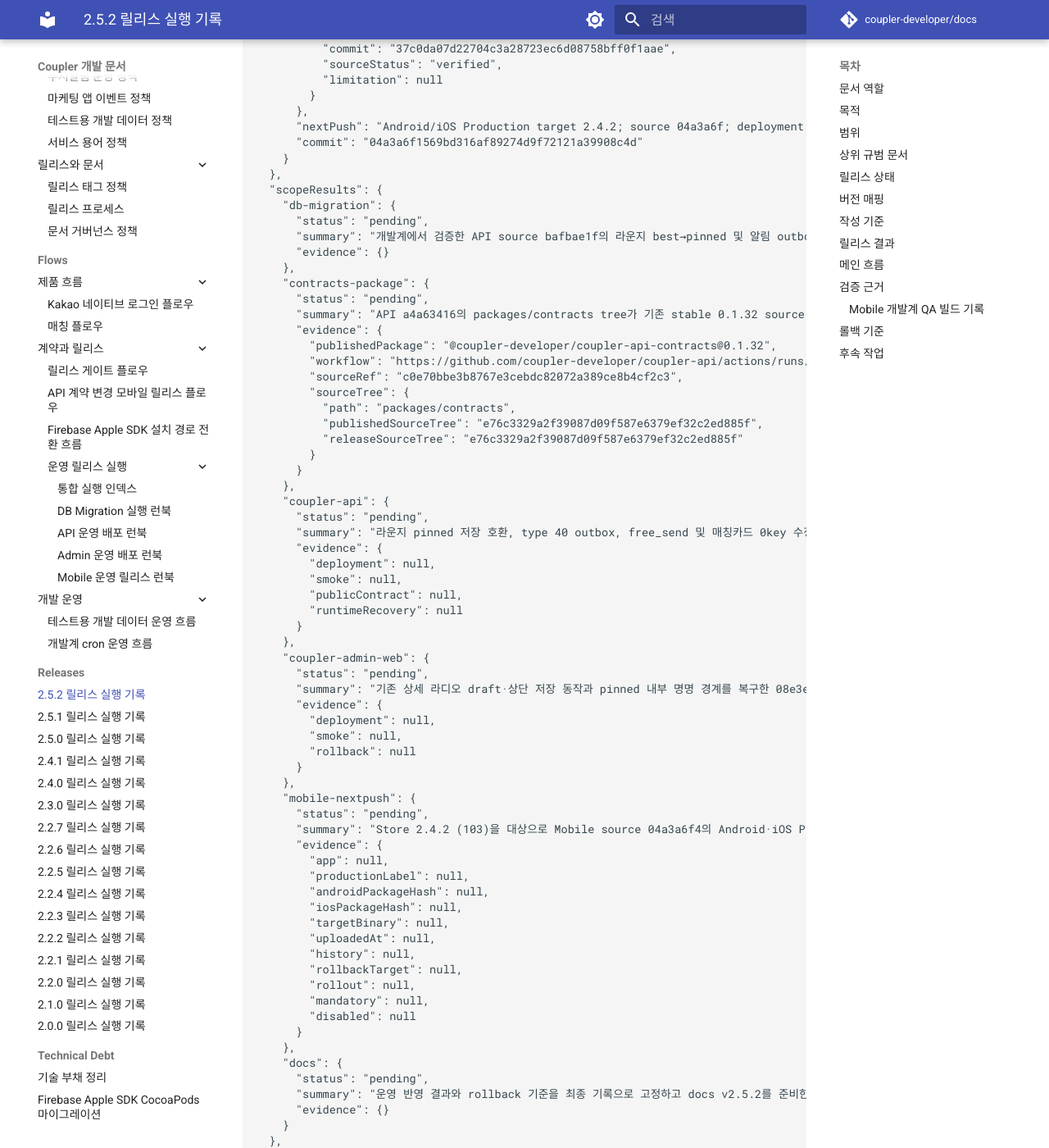
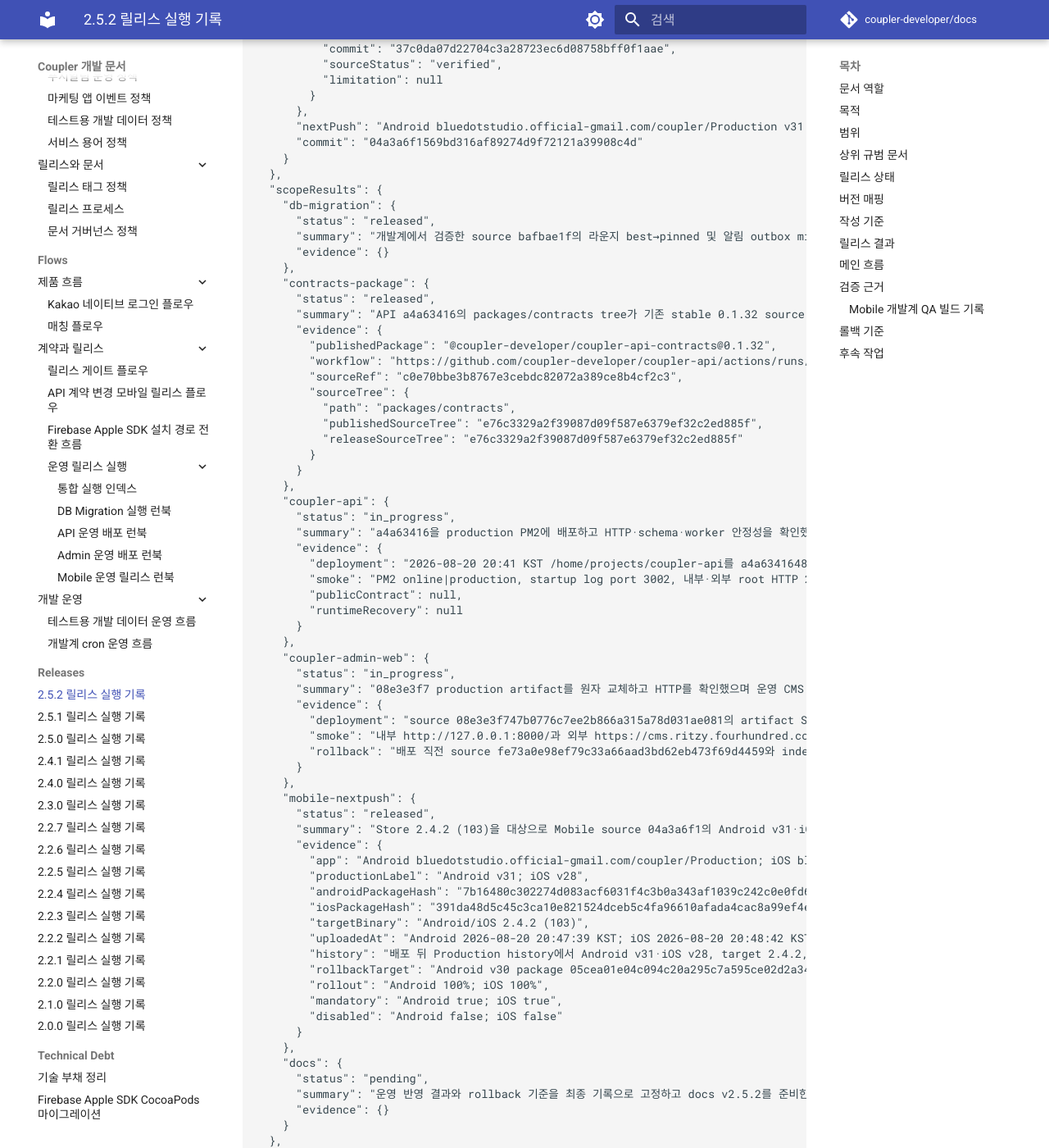
Before and after one commit to coupler-developer/docs, an MkDocs documentation site: the page built from content/releases/v2.5.2.md, in a window 1280 px wide and 1400 px high, scrolled down 863 px. Shown: the whole window at 82% size. Built offline with MkDocs 1.6.1 and Material for MkDocs 9.7.7, drawn with Linux system fonts in a browser that asks for light colours; comment, search, counter and statistics services are not loaded; some of the changed text lies outside the part shown.

Commit message:
docs: v2.5.2 운영 반영 결과 기록

```diff
--- a/content/releases/v2.5.2.md
+++ b/content/releases/v2.5.2.md
@@ -4,7 +4,7 @@
 {
   "schema": "release-metadata/v3",
   "version": "v2.5.2",
-  "status": "pending",
+  "status": "in_progress",
   "releaseScopes": [
     "db-migration",
     "contracts-package",
@@ -20,11 +20,11 @@
       "commit": null
     },
     "coupler-api": {
-      "tag": null,
+      "tag": "v2.5.2",
       "commit": "a4a6341648c929a8dc5c97a3ca24816eecb117b5"
     },
     "coupler-admin-web": {
-      "tag": null,
+      "tag": "v2.5.2",
       "commit": "08e3e3f747b0776c7ee2b866a315a78d031ae081"
     },
     "coupler-mobile-app": {
@@ -44,19 +44,19 @@
           "limitation": null
         }
       },
-      "nextPush": "Android/iOS Production target 2.4.2; source 04a3a6f; deployment pending",
+      "nextPush": "Android bluedotstudio.official-gmail.com/coupler/Production v31 target 2.4.2; iOS bluedotstudio.official-gmail.com/coupler-ios/Production v28 target 2.4.2",
       "commit": "04a3a6f1569bd316af89274d9f72121a39908c4d"
     }
   },
   "scopeResults": {
     "db-migration": {
-      "status": "pending",
-      "summary": "개발계에서 검증한 API source bafbae1f의 라운지 best→pinned 및 알림 outbox migration 2건을 동일 source로 운영계에 적용한다.",
+      "status": "released",
+      "summary": "개발계에서 검증한 source bafbae1f의 라운지 best→pinned 및 알림 outbox migration 2건을 운영계에 적용하고 ledger 90건·pending 0을 확인했다.",
       "evidence": {}
     },
     "contracts-package": {
-      "status": "pending",
-      "summary": "API a4a63416의 packages/contracts tree가 기존 stable 0.1.32 source tree와 동일함을 확인하고 재발행 없이 재사용한다.",
+      "status": "released",
+      "summary": "API a4a63416의 packages/contracts tree가 기존 stable 0.1.32 source tree와 동일함을 확인하고 재발행 없이 재사용했다.",
       "evidence": {
         "publishedPackage": "@coupler-developer/coupler-api-contracts@0.1.32",
         "workflow": "https://github.com/coupler-developer/coupler-api/actions/runs/31771588474",
@@ -69,39 +69,39 @@
       }
     },
     "coupler-api": {
-      "status": "pending",
-      "summary": "라운지 pinned 저장 호환, type 40 outbox, free_send 및 매칭카드 0key 수정이 포함된 a4a63416을 운영 배포한다.",
+      "status": "in_progress",
+      "summary": "a4a63416을 production PM2에 배포하고 HTTP·schema·worker 안정성을 확인했으며 운영 CMS 쓰기 smoke 확인을 대기한다.",
       "evidence": {
-        "deployment": null,
-        "smoke": null,
+        "deployment": "2026-08-20 20:41 KST /home/projects/coupler-api를 a4a6341648c929a8dc5c97a3ca24816eecb117b5로 fast-forward하고 frozen install·production PM2 startOrReload·save를 완료했으며 annotated v2.5.2 peeled target이 같은 commit이다.",
+        "smoke": "PM2 online|production, startup log port 3002, 내부·외부 root HTTP 200, migration ledger 90건·pending 0, pinned column·outbox table 존재와 35초 worker 주기 동안 error log 무증가를 확인했다. 운영 CMS 실제 저장 쓰기는 사용자 확인 대기다.",
         "publicContract": null,
         "runtimeRecovery": null
       }
     },
     "coupler-admin-web": {
-      "status": "pending",
-      "summary": "기존 상세 라디오 draft·상단 저장 동작과 pinned 내부 명명 경계를 복구한 08e3e3f7 production artifact를 배포한다.",
+      "status": "in_progress",
+      "summary": "08e3e3f7 production artifact를 원자 교체하고 HTTP를 확인했으며 운영 CMS 실제 저장 쓰기 smoke를 대기한다.",
       "evidence": {
-        "deployment": null,
-        "smoke": null,
-        "rollback": null
+        "deployment": "source 08e3e3f747b0776c7ee2b866a315a78d031ae081의 artifact SHA-256 402b030d43b68715170d98e802edc98aa8913a0bced32b6853e85e1be17b1efe와 index SHA-256 45efcf4e9f47918bc40211108653b03c313688747a6979157b5346f1a6217a26을 검증하고 live index를 원자 교체했으며 annotated v2.5.2 peeled target이 같은 commit이다.",
+        "smoke": "내부 http://127.0.0.1:8000/과 외부 https://cms.ritzy.fourhundred.co.kr/ HTTP 200 및 새 live index SHA를 확인했다. 브라우저 사용 금지에 따라 운영 CMS 실제 저장 쓰기는 사용자 확인 대기다.",
+        "rollback": "배포 직전 source fe73a0e98ef79c33a66aad3bd62eb473f69d4459와 index SHA-256 aea5978c5aeda534e223be211b252a94f286cadf4b2e5f60e14e59e5d630791f를 /var/www/coupler-admin-web-backup-20260820T114300Z에 metadata와 함께 봉인했다."
       }
     },
     "mobile-nextpush": {
-      "status": "pending",
-      "summary": "Store 2.4.2 (103)을 대상으로 Mobile source 04a3a6f4의 Android·iOS Production NextPush를 배포한다.",
+      "status": "released",
+      "summary": "Store 2.4.2 (103)을 대상으로 Mobile source 04a3a6f1의 Android v31·iOS v28 Production NextPush를 배포하고 history를 확인했다.",
       "evidence": {
-        "app": null,
-        "productionLabel": null,
-        "androidPackageHash": null,
-        "iosPackageHash": null,
-        "targetBinary": null,
-        "uploadedAt": null,
-        "history": null,
-        "rollbackTarget": null,
-        "rollout": null,
-        "mandatory": null,
-        "disabled": null
+        "app": "Android bluedotstudio.official-gmail.com/coupler/Production; iOS bluedotstudio.official-gmail.com/coupler-ios/Production",
+        "productionLabel": "Android v31; iOS v28",
+        "androidPackageHash": "7b16480c302274d083acf6031f4c3b0a343af1039c242c0e0fd6b52935ecffb6",
+        "iosPackageHash": "391da48d5c45c3ca10e821524dceb5c4fa96610afada4cac8a99ef4e6fbb8e71",
+        "targetBinary": "Android/iOS 2.4.2 (103)",
+        "uploadedAt": "Android 2026-08-20 20:47:39 KST; iOS 2026-08-20 20:48:42 KST",
+        "history": "배포 뒤 Production history에서 Android v31·iOS v28, target 2.4.2, mandatory true, disabled false, rollout 100%와 각 package SHA-256을 확인했다.",
+        "rollbackTarget": "Android v30 package 05cea01e04c094c20a295c7a595ce02d2a3410609f70959e0a178d56d4652107; iOS v27 package 8df2476c695d3616dad60d5848e801b08a9bb74329a4659edb904f1fb494921f",
+        "rollout": "Android 100%; iOS 100%",
+        "mandatory": "Android true; iOS true",
+        "disabled": "Android false; iOS false"
       }
     },
     "docs": {
@@ -140,16 +140,16 @@
 ## 릴리스 상태
 
 - 목표 버전: `v2.5.2`
-- 전체 상태: `pending`
-- 완료 범위:
-- 대기 범위: 릴리스 기록 PR Gate, 운영 DB·API·Admin 배포, smoke, Android·iOS NextPush, 최종 기록·태그
+- 전체 상태: `in_progress`
+- 완료 범위: 운영 DB migration, contracts tree 검증, API·Admin 운영 반영과 HTTP postcheck, Android·iOS NextPush
+- 대기 범위: 운영 CMS 고정글 저장 쓰기 smoke, API·Admin terminal evidence, docs 최종 기록·태그
 
 ## 버전 매핑
 
 - `docs`: 기록 버전 `v2.5.2`, 태그 `v2.5.2`, 커밋은 최종 기록 병합 뒤 확정
-- `coupler-api`: 태그 `N/A`, 커밋 `a4a6341648c929a8dc5c97a3ca24816eecb117b5`
-- `coupler-admin-web`: 태그 `N/A`, 커밋 `08e3e3f747b0776c7ee2b866a315a78d031ae081`
-- `coupler-mobile-app`: Android Store `2.4.2 (103)`, Android 릴리스 태그 `v2.4.2`, Android 커밋 `37c0da07d22704c3a28723ec6d08758bff0f1aae`, Android source `verified`, iOS Store `2.4.2 (103)`, iOS 릴리스 태그 `v2.4.2`, iOS 커밋 `37c0da07d22704c3a28723ec6d08758bff0f1aae`, iOS source `verified`, NextPush `Android/iOS Production target 2.4.2; source 04a3a6f; deployment pending`, NextPush 커밋 `04a3a6f1569bd316af89274d9f72121a39908c4d`
+- `coupler-api`: 태그 `v2.5.2`, 커밋 `a4a6341648c929a8dc5c97a3ca24816eecb117b5`
+- `coupler-admin-web`: 태그 `v2.5.2`, 커밋 `08e3e3f747b0776c7ee2b866a315a78d031ae081`
+- `coupler-mobile-app`: Android Store `2.4.2 (103)`, Android 릴리스 태그 `v2.4.2`, Android 커밋 `37c0da07d22704c3a28723ec6d08758bff0f1aae`, Android source `verified`, iOS Store `2.4.2 (103)`, iOS 릴리스 태그 `v2.4.2`, iOS 커밋 `37c0da07d22704c3a28723ec6d08758bff0f1aae`, iOS source `verified`, NextPush `Android bluedotstudio.official-gmail.com/coupler/Production v31 target 2.4.2; iOS bluedotstudio.official-gmail.com/coupler-ios/Production v28 target 2.4.2`, NextPush 커밋 `04a3a6f1569bd316af89274d9f72121a39908c4d`
 - Store 제출 마커 태그와 증빙 이관/삭제: `N/A` - Mobile Store 미포함
 
 ## 작성 기준
@@ -177,7 +177,7 @@
 
 ## 릴리스 결과
 
-- 현재 결과: `pending` - planned PR head의 필수 CI를 통과했고, 같은 exact source로 운영 preflight와 실행을 대기한다.
+- 현재 결과: `in_progress` - DB·API·Admin·Android/iOS NextPush 운영 반영은 완료됐으며 사용자 수행 운영 CMS 저장 쓰기 smoke와 최종 기록 마감만 남았다.
 
 ## 메인 흐름
 
@@ -189,10 +189,10 @@
 
 ## 검증 근거
 
-- Preflight 명령·결과: `pending` 전환 PR head의 필수 CI 뒤 실행
-- Scope별 Gate·smoke·artifact: API·Admin·Mobile 최종 후보 표준 검증 및 독립 cold review P0-P2 0건; 운영 증빙은 실행 뒤 기록
+- Preflight 명령·결과: pending PR head `c78cef52a56bd1763a1fe45d4c7c212167e16fbc`에서 `Result: PASS`
+- Scope별 Gate·smoke·artifact: API `a4a63416` PM2·HTTP·schema·worker 안정성, Admin artifact/index SHA와 HTTP, Mobile Android v31·iOS v28 history 확인
 - API cutover: `No` - Mobile 공개 wire `best`, FCM type 40 ID·payload와 Store 2.4.2 기존 요청·응답을 유지한다.
-- DB 마이그레이션 소스 커밋·개발계/운영계 결과: source `bafbae1f5ca2daa59700cd8adb7f5adc1586c188`; 개발계 두 migration applied·pending 0, 운영계 적용 대기
+- DB 마이그레이션 소스 커밋·개발계/운영계 결과: source `bafbae1f5ca2daa59700cd8adb7f5adc1586c188`; 개발계와 운영계 두 migration applied·pending 0, 운영 ledger 90건
 - Workflow·로그·수동 검증 링크: API PR #214, Admin PR #112, docs PR #185; 운영 실행 뒤 concrete evidence 보강
 
 ### Mobile 개발계 QA 빌드 기록
@@ -215,5 +215,5 @@
 
 ## 후속 작업
 
-- 남은 범위: PR Gate, 운영 DB·API·Admin, 기능 smoke, Android·iOS NextPush, 서비스·docs 태그와 최종 기록
-- 완료 조건: 모든 scope의 exact source·artifact·smoke·rollback evidence를 기록하고 운영 history와 서비스 상태를 확인한다.
+- 남은 범위: 사용자 수행 운영 CMS 고정글 저장·재조회 smoke, API/Admin terminal evidence, docs 최종 기록·태그
+- 완료 조건: 저장 후 재조회에서 고정 상태가 유지됨을 확인하고 API/Admin을 terminal로 닫아 docs 릴리스를 마감한다.
```
